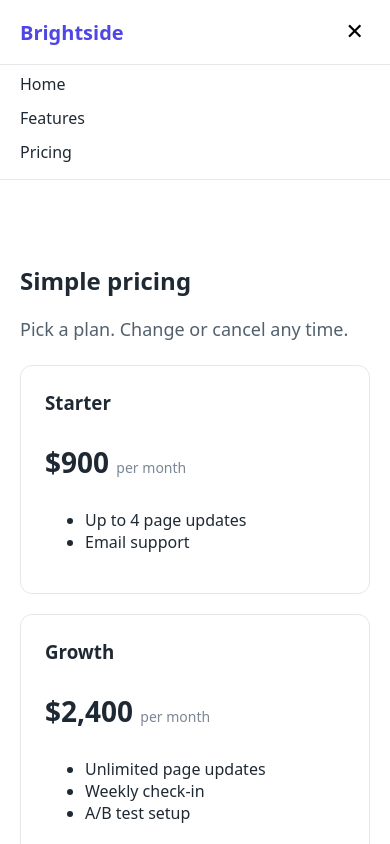
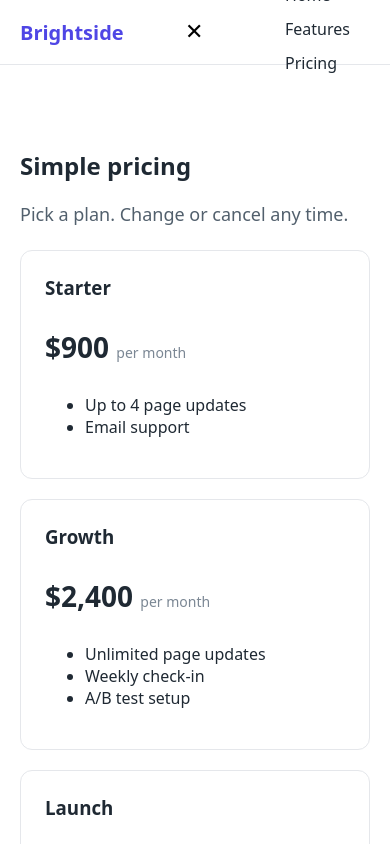
Before and after one commit to antoinedc/ronda-demo-site, a Next.js app: page /pricing in a window 390 px wide. Both pictures are taken after a click on the button "Toggle menu". Shown: the top 844 px of the page. Built offline with nearby package versions, Linux system fonts and the light colour scheme.

Commit message:
ronda: Extract mobile menu and close it on navigation
Ronda-Native-Edit: 1

```diff
--- a/app/components/Header.js
+++ b/app/components/Header.js
@@ -1,7 +1,7 @@
 'use client'
 
 import Link from 'next/link'
-import { useState } from 'react'
+import MobileMenu from './MobileMenu'
 
 const links = [
   { href: '/', label: 'Home' },
@@ -10,8 +10,6 @@
 ]
 
 export default function Header() {
-  const [open, setOpen] = useState(false)
-
   return (
     <header className="header">
       <div className="container header-inner">
@@ -23,23 +21,8 @@
           ))}
         </nav>
 
-        <button
-          className="menu-toggle"
-          aria-label="Toggle menu"
-          aria-expanded={open}
-          onClick={() => setOpen(!open)}
-        >
-          {open ? '✕' : '☰'}
-        </button>
+        <MobileMenu links={links} />
       </div>
-
-      {open && (
-        <nav className="nav-mobile">
-          {links.map((l) => (
-            <Link key={l.href} href={l.href}>{l.label}</Link>
-          ))}
-        </nav>
-      )}
     </header>
   )
 }
--- /dev/null
+++ b/app/components/MobileMenu.js
@@ -0,0 +1,33 @@
+'use client'
+
+import Link from 'next/link'
+import { useState } from 'react'
+
+export default function MobileMenu({ links }) {
+  const [open, setOpen] = useState(false)
+
+  const closeMenu = () => setOpen(false)
+
+  return (
+    <>
+      <button
+        className="menu-toggle"
+        aria-label="Toggle menu"
+        aria-expanded={open}
+        onClick={() => setOpen((current) => !current)}
+      >
+        {open ? '✕' : '☰'}
+      </button>
+
+      {open && (
+        <nav className="nav-mobile">
+          {links.map((link) => (
+            <Link key={link.href} href={link.href} onClick={closeMenu}>
+              {link.label}
+            </Link>
+          ))}
+        </nav>
+      )}
+    </>
+  )
+}
```
